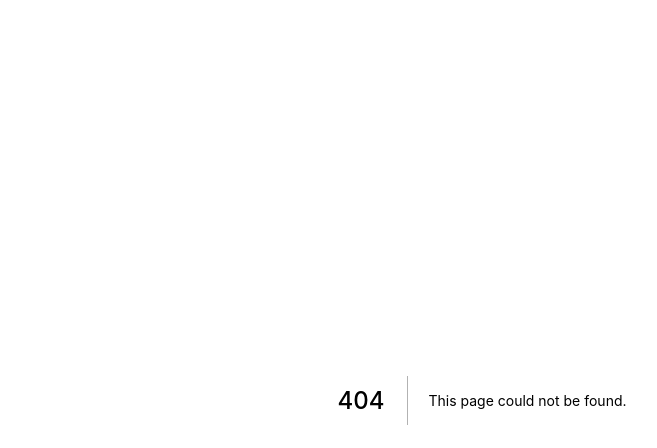
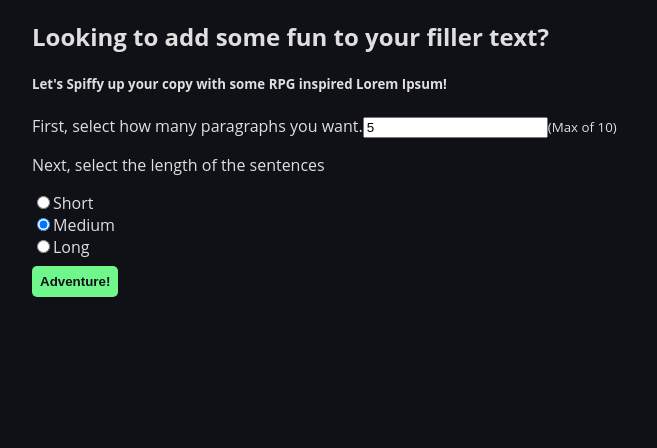
Before and after one commit to gxrobb/portfolio, a Next.js app: page /rpgIpsum in a window 1280 px wide. Before the commit this address had no page. Shown: the top 448 px of the page, without its empty margins (158-815 px from the left). Built offline with nearby package versions, Linux system fonts and the light colour scheme.

Commit message:
updating ipsum generator

```diff
--- /dev/null
+++ b/components/ipsum/Paragraph.js
@@ -0,0 +1,145 @@
+import React, { useState, useEffect } from 'react'
+const WORDS = [
+    'rpg',
+        'hero',
+        'villain',
+        'roll for initiative',
+        'bard',
+        'face',
+        'healer',
+        'tank',
+        'dps',
+        'fighter',
+        'wizard',
+        'sorcerer',
+        'tavern',
+        'brawl',
+        'intelligence',
+        'agility',
+        'dexterity',
+        'strength',
+        'charisma',
+        'wisdom',
+        'sense',
+        'fire',
+        'light',
+        'initiative',
+        'advantage',
+        'disadvantage',
+        'tavern',
+        'ship',
+        'monster',
+        'druid',
+        'undead',
+        'necromancer',
+        'knight',
+        'ambush',
+        'flanking',
+        'axe',
+        'sword',
+        'spear',
+        'bow',
+        'longbow',
+        'shortbow',
+        'longsword',
+        'shortsword',
+        'falchion',
+        'scythe',
+        'ogre',
+        'orc',
+        'goblin',
+        'hobgoblin',
+        'leviathan',
+        'beastie',
+        'temple',
+        'net',
+        'polearm',
+        'poleaxe',
+        'great axe',
+        'lance',
+        'horse',
+        'wagon',
+        'map',
+        'cartographer',
+        'summoning',
+        'cultist',
+        'troll',
+        'gnoll',
+        'spell casting',
+        'modifier',
+        'armor class',
+        'spirit'
+]
+
+function SelectRandomNumber(array){
+    return Math.floor(Math.random() * (1, array.length -1));
+}
+
+function GetRandomWord(wordArray){
+    return wordArray[SelectRandomNumber(wordArray)];
+}
+function capitalizeFirstLetter(string) {
+    return string.charAt(0).toUpperCase() + string.slice(1);
+  }
+function CreateASentence(WORDS, numOfWords){
+    let tempSentence = '';
+    let lengthCounter = 0;
+    while(lengthCounter < numOfWords){
+        tempSentence += GetRandomWord(WORDS) + ' ';
+        lengthCounter++;
+    }
+
+    //format tempSentence
+    tempSentence = tempSentence.toLowerCase();
+    tempSentence = capitalizeFirstLetter(tempSentence);
+    return tempSentence.trim() + '. ';
+ }
+ function CreateParagraph(paragraphSize) {
+	let paragraph = []
+	for(let x = 0; x < paragraphSize; x++) {
+		paragraph.push(CreateASentence(WORDS, 5))
+	}
+    return paragraph.join('')
+}
+
+function GenerateTheOutput(numberOfParagraphs, size){
+
+    !numberOfParagraphs ? numberOfParagraphs = 1 : numberOfParagraphs;
+    !size ? size = 5 : size;
+
+    if(numberOfParagraphs > 10) {
+        numberOfParagraphs = 10
+    }
+    if( numberOfParagraphs < 1) {
+        numberOfParagraphs = 1
+    }
+    let theOutput = []
+    let x = 0
+    while(x < numberOfParagraphs) {
+        theOutput.push(CreateParagraph(size))
+        x++
+    }
+    return theOutput
+}
+
+export default function Paragraph({ paragraphNumber, sentenceLength }) {
+	const [generatedParagraph, setGeneratedParagraph] = useState([]);
+	// useEffect(()=>{
+	// 	setGeneratedParagraph(GenerateTheOutput(paragraphNumber, 5))
+	// }, [])
+
+  return (
+    <>
+        {GenerateTheOutput(paragraphNumber, sentenceLength).map(paragraph => {
+            return (
+                <p
+                    suppressHydrationWarning
+                    key={paragraph}
+                >
+                    {paragraph}
+                </p>
+            )
+        })}
+    </>
+  );
+}
--- /dev/null
+++ b/components/ipsum/ParagraphInput.js
@@ -0,0 +1,101 @@
+// ParagraphInput.js
+import React, { useState } from 'react'
+export default function ParagraphInput({ onSubmit }) {
+    const [paragraphNumber, setParagraphNumber] = useState(5);
+    const [sentenceLength, setSentenceLength] = useState(5);
+    const [showParagraph, setShowParagraph] = useState(true);
+
+
+
+    return (
+      <div>
+        {/* ... */}
+
+
+        <div className="container">
+                <div className="row">
+                    <div className="col-md-2 d-sm-none d-xs-none d-md-block d-none">
+                        {/* <img src="public/images/Bard.jpg" alt="Lorem Ipsum Bard!" className="img-fluid" /> */}
+                    </div>
+                    <div className="col-md-10">
+                        <h2>Looking to add some fun to your filler text?</h2>
+                        <h5>Let's Spiffy up your copy with some RPG inspired Lorem Ipsum!</h5>
+
+                        <div className="form-container">
+                            <p>First, select how many paragraphs you want.
+                                <input
+                                    type="number"
+                                    name="para"
+                                    value={paragraphNumber}
+                                    className="para-box"
+                                    required
+
+                                    onInput={
+                                        event => setParagraphNumber(parseInt(event.target.value))
+                                    }
+                                />
+                                <small id="para-box-help" className="form-text text-muted">(Max of 10)</small>
+                            </p>
+                            <p>Next, select the length of the sentences</p>
+                            <div className="form-check form-check-inline">
+                                <input
+                                    className="form-check-input"
+                                    type="radio"
+                                    name="sentences"
+                                    value="3"
+                                    required
+                                    checked={sentenceLength === 3 ? 'checked' : ''}
+                                    onChange={
+                                        event => setSentenceLength(parseInt(event.target.value))
+                                    }
+                                />
+                                <label className="form-check-label" htmlFor="inlineRadio1">Short</label>
+                            </div>
+                            <div className="form-check form-check-inline">
+                                <input
+                                    className="form-check-input"
+                                    type="radio"
+                                    name="sentences"
+                                    value="5"
+                                    checked={sentenceLength === 5 ? 'checked' : ''}
+                                    required
+                                    onChange={
+                                        event => setSentenceLength(parseInt(event.target.value))
+                                    }
+                                />
+                                <label className="form-check-label" htmlFor="inlineRadio2">Medium</label>
+                            </div>
+                            <div className="form-check form-check-inline">
+                                <input
+                                    className="form-check-input"
+                                    type="radio"
+                                    name="sentences"
+                                    value="7"
+                                    checked={sentenceLength === 7 ? 'checked' : ''}
+                                    required
+                                    onChange={
+                                        event => setSentenceLength(parseInt(event.target.value))
+                                    }
+                                />
+                                <label className="form-check-label" htmlFor="inlineRadio3">Long</label>
+                            </div>
+                            <div className="form-group">
+                            <button
+                                type="submit"
+                                onClick={() =>{
+                                    onSubmit({
+                                        paragraphNumber,
+                                        sentenceLength,
+                                        showParagraph
+                                    })}
+                                }
+                                >Adventure!
+                            </button>
+                            </div>
+                        </div>
+                    </div>
+                </div>
+            </div>
+      </div>
+    );
+  }
--- /dev/null
+++ b/pages/rpgIpsum.js
@@ -0,0 +1,28 @@
+import React, { useState } from 'react'
+
+
+import Paragraph from '../components/ipsum/Paragraph.js'
+import ParagraphInput from '../components/ipsum/ParagraphInput.js';
+
+export default function rpgIpsum() {
+
+    const [settings, setSettings] = useState({
+        paragraphNumber: 0,
+        sentenceLength: 0,
+        showParagraph: false
+    });
+
+
+    return (
+        <div>
+            <p>{settings.showParagraph}</p>
+            <ParagraphInput onSubmit={setSettings} />
+            <div
+                className="container"
+                style={{display: settings.showParagraph?"block":"none" }}
+            >
+                <Paragraph {...settings} />
+            </div>
+        </div>
+    )
+}
```
